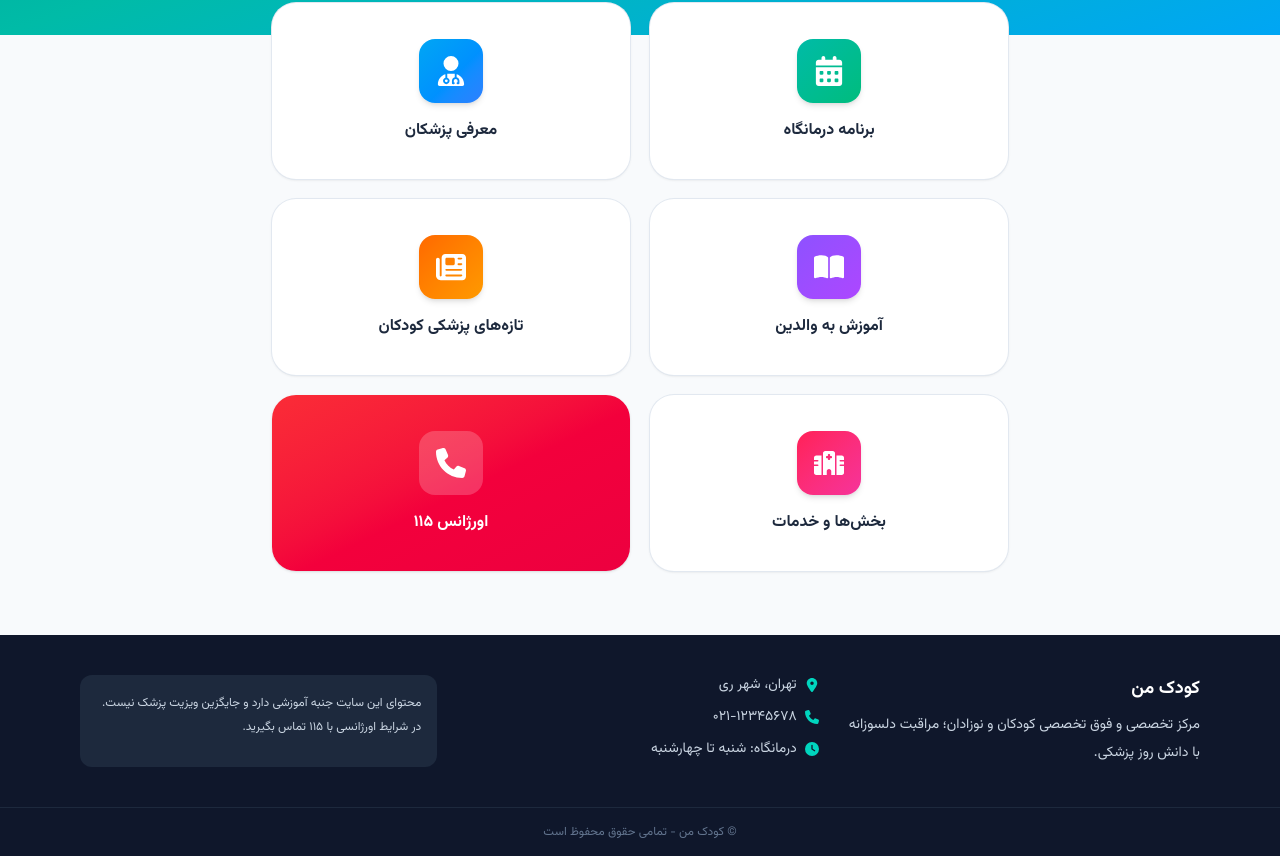
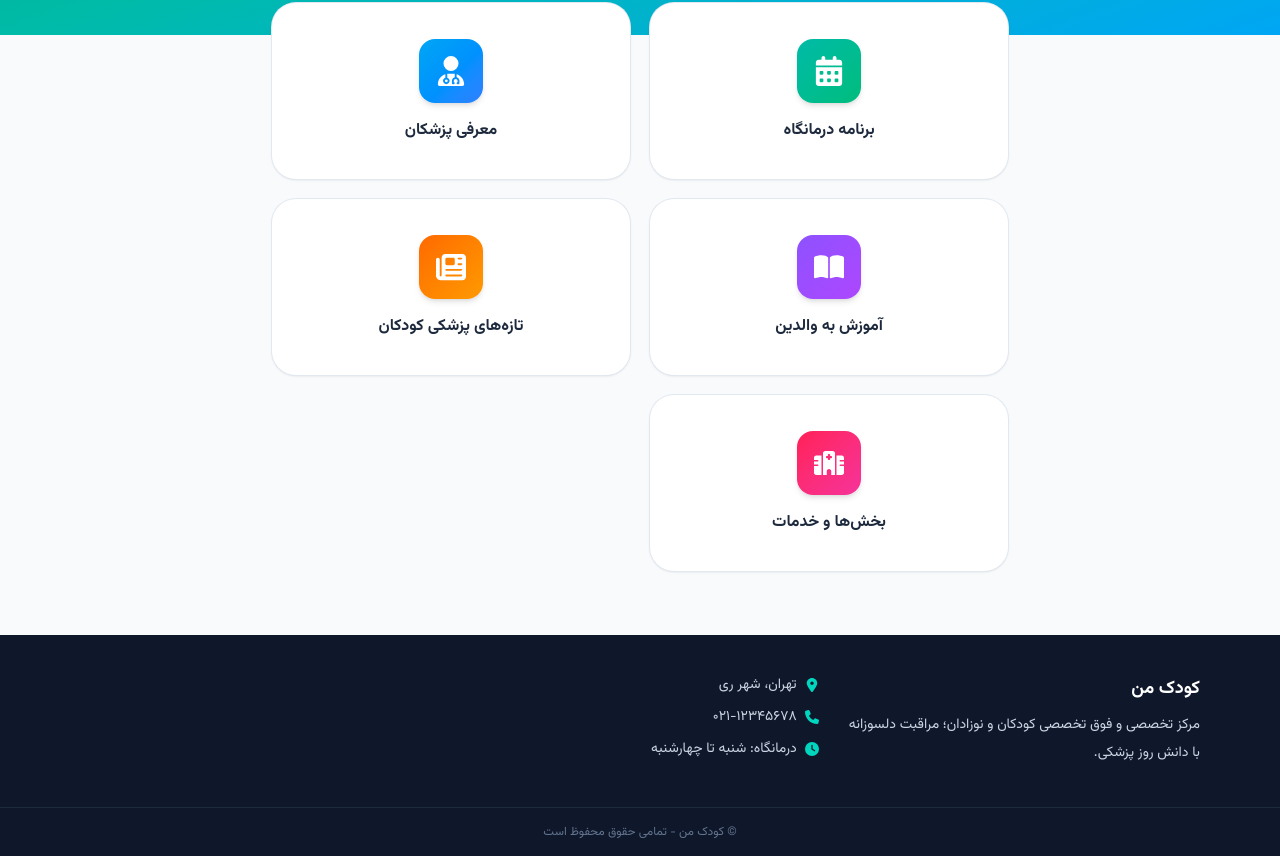
Before and after one commit to mohsenjamalpoor/kodak-man, a Next.js app: page / in a window 1280 px wide. Shown: the part 478-1334 px from the top of the page. Built offline with nearby package versions, Linux system fonts and the light colour scheme.

Commit message:
fix the menu

```diff
--- a/src/app/page.js
+++ b/src/app/page.js
@@ -99,16 +99,6 @@ export default function Home() {
               </h2>
             </Link>
           ))}
-
-          <a
-            href="tel:115"
-            className="flex min-h-36 flex-col items-center justify-center gap-4 rounded-3xl bg-linear-to-br from-red-500 to-rose-600 p-4 text-center text-white shadow-sm transition active:scale-95 md:min-h-44"
-          >
-            <span className="grid h-16 w-16 place-items-center rounded-2xl bg-white/20 text-3xl">
-              <FaPhone />
-            </span>
-            <span className="text-sm font-bold md:text-base">اورژانس ۱۱۵</span>
-          </a>
         </div>
       </section>
     </>
--- a/src/components/Footer.js
+++ b/src/components/Footer.js
@@ -23,10 +23,6 @@ export default function Footer() {
             <FaClock className="text-teal-400" /> درمانگاه: شنبه تا چهارشنبه
           </li>
         </ul>
-        <p className="rounded-xl bg-slate-800 p-4 text-xs leading-6">
-          محتوای این سایت جنبه آموزشی دارد و جایگزین ویزیت پزشک نیست. در شرایط
-          اورژانسی با ۱۱۵ تماس بگیرید.
-        </p>
       </div>
       <div className="border-t border-slate-800 py-4 text-center text-xs text-slate-500">
         © کودک من - تمامی حقوق محفوظ است
```
